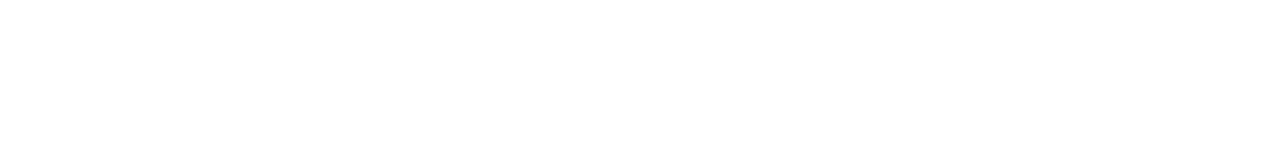
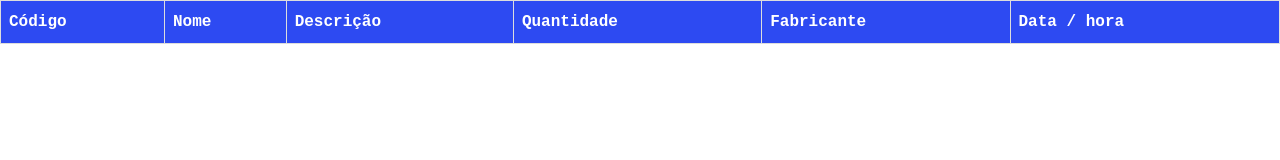
Before and after one commit to HenriqueBarbosaSJr/project-crud, a website: page src/prodslist.html in a window 1280 px wide. Drawn offline with Linux system fonts and the light colour scheme.

Commit message:
Construção da tela de consulta

```diff
--- /dev/null
+++ b/css/prodslist.css
@@ -0,0 +1,22 @@
+#tbProds {
+    font-family: 'Courier New', Courier, monospace;
+    border-collapse: collapse;
+    width: 100%;
+  }
+
+  #tbProds td, #tbProds th {
+    border: 1px solid #ddd;
+    padding: 8px;
+  }
+
+  #tbProds tr:nth-child(even){background-color: #f2f2f2;}
+
+  #tbProds tr:hover {background-color: #ddd;}
+
+  #tbProds th {
+    padding-top: 12px;
+    padding-bottom: 12px;
+    text-align: left;
+    background-color: #2d4af2;
+    color: white;
+  }
--- a/src/prodslist.html
+++ b/src/prodslist.html
@@ -0,0 +1,26 @@
+<!DOCTYPE html>
+<html lang="pt-br">
+<head>
+    <meta charset="UTF-8">
+    <title>Consulta de produtos</title>
+    <link rel="stylesheet" href="../css/global.css">
+    <link rel="stylesheet" href="../css/prodslist.css">
+</head>
+<body>
+    <table id="tbProds">
+        <thead>
+            <th>Código</th>
+            <th>Nome</th>
+            <th>Descrição</th>
+            <th>Quantidade</th>
+            <th>Fabricante</th>
+            <th>Data / hora</th>
+        </thead>
+        <tbody id="tbodyList"></tbody>
+
+    </table>
+
+
+    <script src="../js/prodslist.js"></script>
+</body>
+</html>
```
Also changed, not shown: index.html (+3 -1 lines), js/prodslist.js (added).
